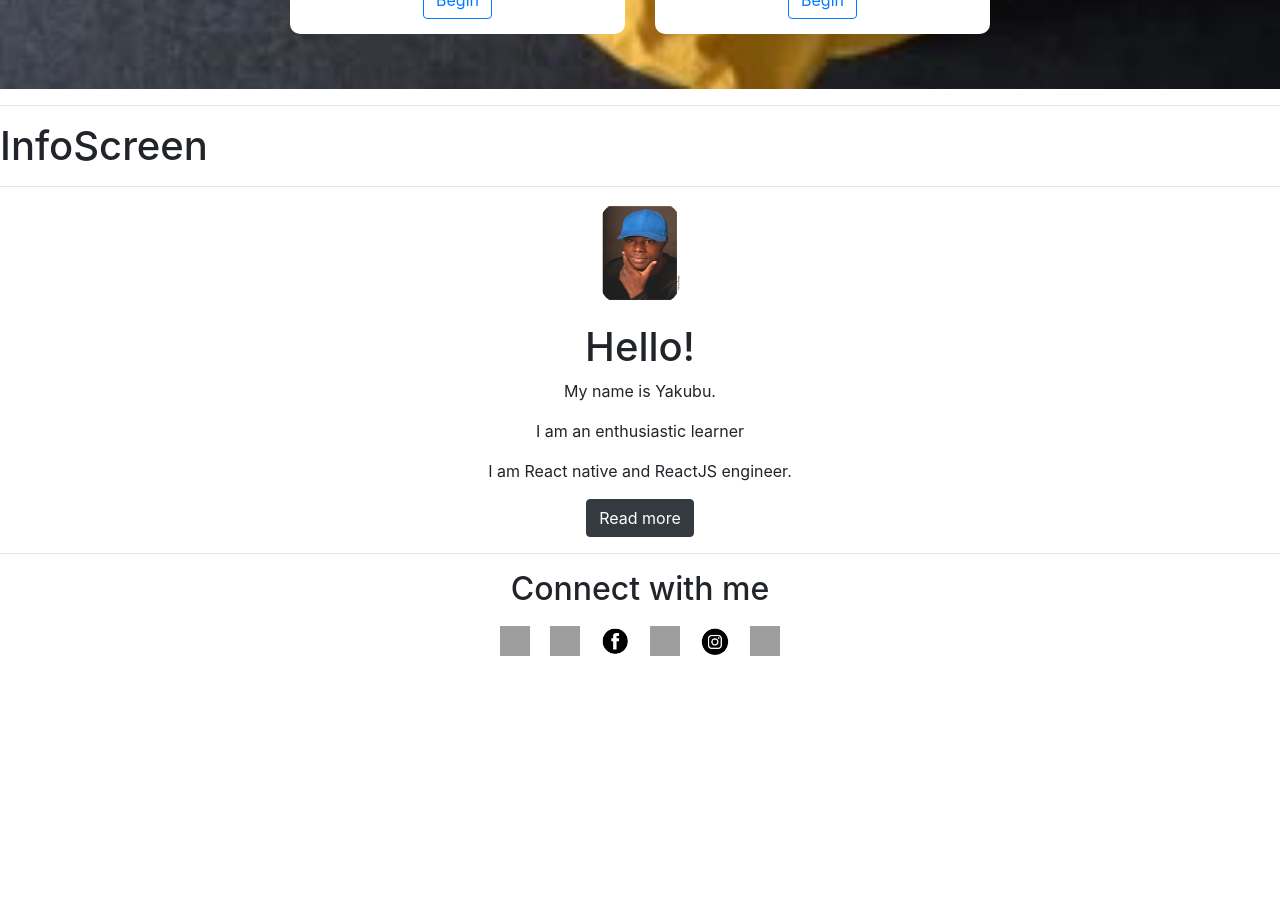
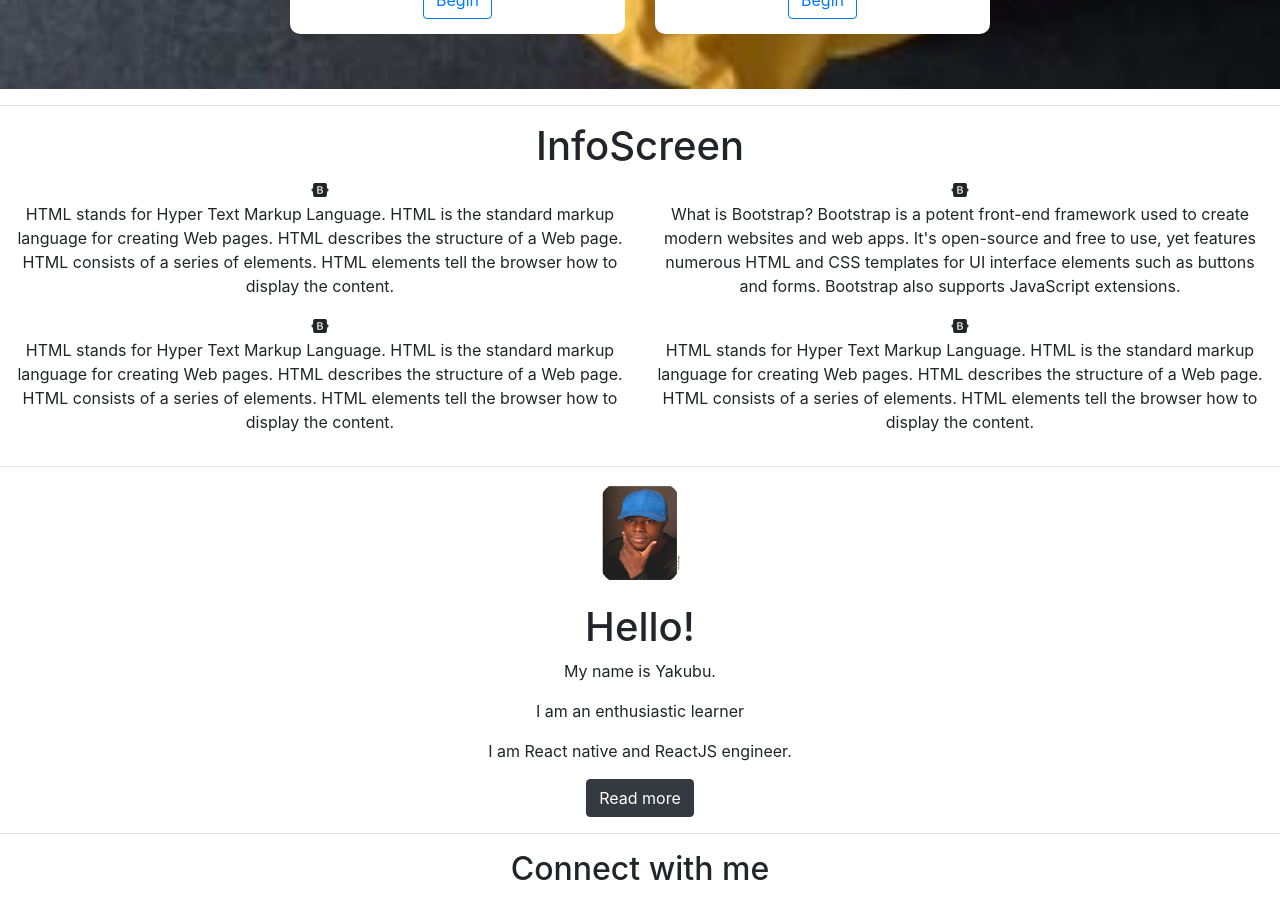
Before and after one commit to YakubuAmidu/Intelligentcoding, a React (Create React App) app: page / in a window 1280 px wide. Shown: the part 1300-2206 px from the top of the page. Before the commit the page ends 1966 px from the top, so only its background shows below. Built offline with nearby package versions, Linux system fonts and the light colour scheme; grey boxes are pictures that could not be loaded; a web font is replaced by a local one.

Commit message:
Commiting changes

```diff
--- a/src/components/App.css
+++ b/src/components/App.css
@@ -122,3 +122,7 @@
 .Contact-screen {
   text-align: center;
 }
+
+.InfoScreen-section {
+  text-align: center;
+}
--- a/src/screens/InfoScreen.js
+++ b/src/screens/InfoScreen.js
@@ -1,10 +1,58 @@
 import React from "react";
+import { Container, Col, Row } from "react-bootstrap";
 
 const InfoScreen = () => {
   return (
-    <div>
+    <Container fluid className="InfoScreen-section">
       <h1>InfoScreen</h1>
-    </div>
+      <Row>
+        <Col sm={6}>
+          <div className="Info-icons">
+            <i className="Icons" class="fab fa-bootstrap"></i>
+            <p>
+              HTML stands for Hyper Text Markup Language. HTML is the standard
+              markup language for creating Web pages. HTML describes the
+              structure of a Web page. HTML consists of a series of elements.
+              HTML elements tell the browser how to display the content.
+            </p>
+          </div>
+        </Col>
+        <Col sm={6}>
+          <div className="Info-icons">
+            <i className="Icons" class="fab fa-bootstrap"></i>
+            <p>
+              What is Bootstrap? Bootstrap is a potent front-end framework used
+              to create modern websites and web apps. It's open-source and free
+              to use, yet features numerous HTML and CSS templates for UI
+              interface elements such as buttons and forms. Bootstrap also
+              supports JavaScript extensions.
+            </p>
+          </div>
+        </Col>
+        <Col sm={6}>
+          <div className="Info-icons">
+            <i className="Icons" class="fab fa-bootstrap"></i>
+            <p>
+              HTML stands for Hyper Text Markup Language. HTML is the standard
+              markup language for creating Web pages. HTML describes the
+              structure of a Web page. HTML consists of a series of elements.
+              HTML elements tell the browser how to display the content.
+            </p>
+          </div>
+        </Col>
+        <Col sm={6}>
+          <div className="Info-icons">
+            <i className="Icons" class="fab fa-bootstrap"></i>
+            <p>
+              HTML stands for Hyper Text Markup Language. HTML is the standard
+              markup language for creating Web pages. HTML describes the
+              structure of a Web page. HTML consists of a series of elements.
+              HTML elements tell the browser how to display the content.
+            </p>
+          </div>
+        </Col>
+      </Row>
+    </Container>
   );
 };
 
```
